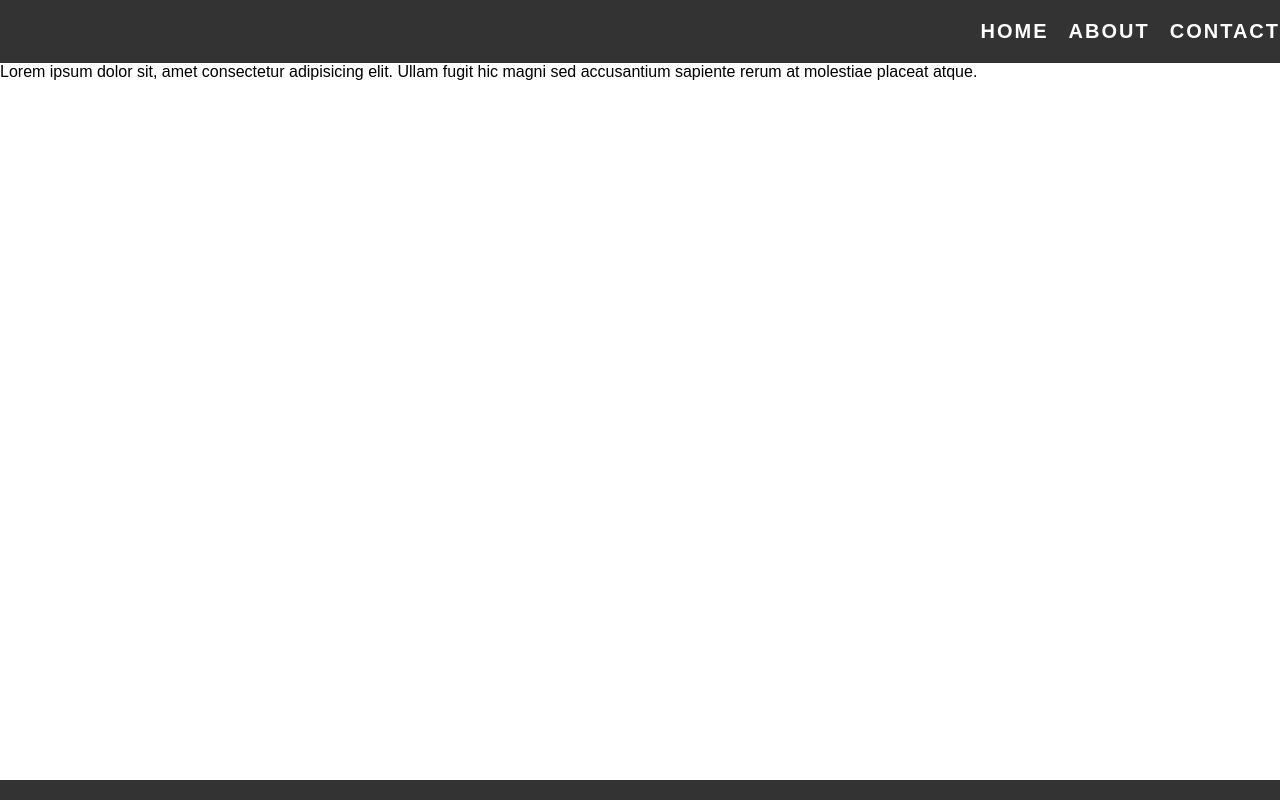
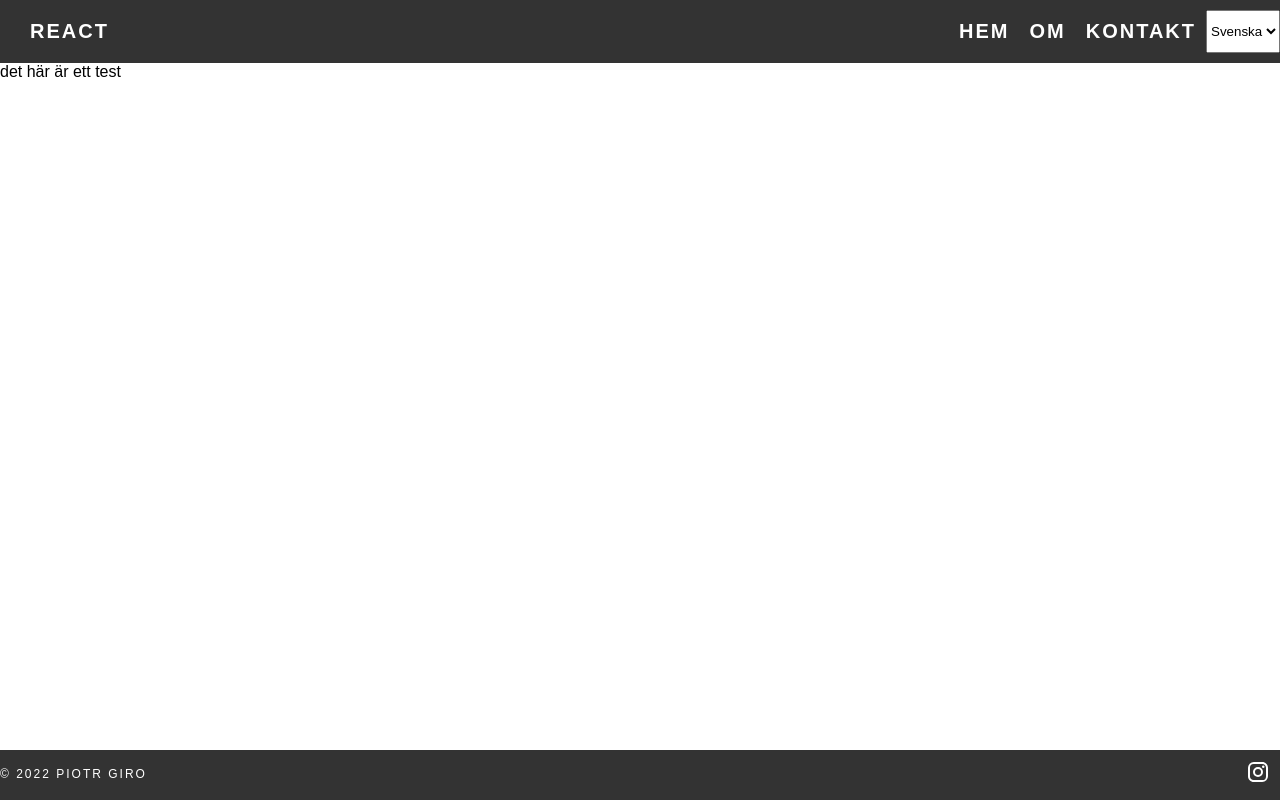
Before and after one commit to Voltair88/piotrgiro-homepage, a React (Create React App) app: page /contact in a window 1280 px wide. Built offline with nearby package versions, Linux system fonts and the light colour scheme.

Commit message:
added translation function

```diff
--- a/package.json
+++ b/package.json
@@ -3,6 +3,9 @@
   "version": "0.1.0",
   "private": true,
   "dependencies": {
+    "@mui/icons-material": "^5.8.4",
+    "@mui/material": "^5.8.6",
+    "@mui/styled-engine-sc": "^5.8.0",
     "@testing-library/jest-dom": "^5.16.4",
     "@testing-library/react": "^13.3.0",
     "@testing-library/user-event": "^13.5.0",
@@ -12,8 +15,10 @@
     "@types/react-dom": "^18.0.5",
     "@types/styled-components": "^5.1.25",
     "framer-motion": "^6.3.15",
+    "i18next": "^21.8.11",
     "react": "^18.2.0",
     "react-dom": "^18.2.0",
+    "react-i18next": "^11.17.3",
     "react-router": "^6.3.0",
     "react-router-dom": "^6.3.0",
     "react-scripts": "^5.0.1",
--- a/src/App.tsx
+++ b/src/App.tsx
@@ -5,9 +5,11 @@ import { BrowserRouter, Route, Routes } from 'react-router-dom';
 import Footer from './Layout/Footer';
 import Navbar from './Layout/Navbar';
 import { GlobalStyled } from 'Styled';
+import { Suspense } from 'react';
 
 function App() {
   return (
+    <Suspense fallback={<div>Loading...</div>}>
       <div className="App">
         <GlobalStyled />
         <BrowserRouter>
@@ -20,6 +22,7 @@ function App() {
         </BrowserRouter>
         <Footer />
       </div>
+    </Suspense>
   );
 }
 
--- a/src/Layout/Footer.tsx
+++ b/src/Layout/Footer.tsx
@@ -1,5 +1,13 @@
 import { Foot } from '../Styled';
+import InstagramIcon from '@mui/icons-material/Instagram';
 
 export default function Footer() {
-  return <Foot></Foot>;
+  return (
+    <Foot>
+      <p> © 2022 Piotr Giro </p>
+      <a href="https://www.instagram.com/piotrgiro/" target="_blank" rel="noreferrer">
+        <InstagramIcon />
+      </a>
+    </Foot>
+  );
 }
--- a/src/Layout/Navbar.tsx
+++ b/src/Layout/Navbar.tsx
@@ -1,12 +1,41 @@
 import { Nav } from '../Styled';
 import { Link } from 'react-router-dom';
+import i18n from 'i18next';
+import { initReactI18next, useTranslation } from 'react-i18next';
+import { translationsEnglish } from 'Translations/TranslationEnglish';
+import { translationSvenska } from 'Translations/TranslationSvenska';
+
+i18n.use(initReactI18next).init({
+  resources: {
+    en: { translation: translationsEnglish },
+    sv: { translation: translationSvenska },
+  },
+  lng: 'sv',
+  fallbackLng: 'sv',
+  interpolation: { escapeValue: false },
+});
 
 export default function Navbar() {
+  const { t } = useTranslation();
+
+  const onChange = (event: React.ChangeEvent<HTMLSelectElement>) => {
+    i18n.changeLanguage(event.target.value);
+  };
+
   return (
     <Nav>
-      <Link to="/">Home</Link>
-      <Link to="/about">About</Link>
-      <Link to="/contact">Contact</Link>
+      <div className="Logo">
+        <Link to="/">
+          <p> React </p>
+        </Link>
+      </div>
+      <Link to="/">{t('home')}</Link>
+      <Link to="/about">{t('about')}</Link>
+      <Link to="/contact">{t('contact')}</Link>
+      <select name="language" onChange={onChange}>
+        <option value="sv">Svenska</option>
+        <option value="en">English</option>
+      </select>
     </Nav>
   );
 }
--- a/src/Pages/Contact.tsx
+++ b/src/Pages/Contact.tsx
@@ -1,10 +1,8 @@
+import { t } from 'i18next';
 import React from 'react';
+import { useTranslation } from 'react-i18next';
 
 export default function Contact() {
-  return (
-    <div>
-      Lorem ipsum dolor sit, amet consectetur adipisicing elit. Ullam fugit hic magni sed accusantium sapiente rerum at
-      molestiae placeat atque.
-    </div>
-  );
+  const { t } = useTranslation();
+  return <div>{t('test')}</div>;
 }
--- a/src/Styled.tsx
+++ b/src/Styled.tsx
@@ -18,16 +18,16 @@ body {
 `;
 
 export const Nav = styled.nav`
+  display: flex;
+  justify-content: flex-end;
   background: #333;
-  padding: 10px;
-  text-align: right;
+  padding: 10px 0;
   color: #fff;
   font-size: 20px;
   font-weight: bold;
   text-transform: uppercase;
   letter-spacing: 2px;
   top: 0;
-  left: 0;
   width: 100%;
 
   & a {
@@ -41,19 +41,44 @@ export const Nav = styled.nav`
       color: #333;
     }
   }
+  & .Logo {
+    top: 0;
+    left: 0;
+    margin-left: 10px;
+    position: absolute;
+  }
+  & .Logo p {
+    margin: auto;
+    padding: 10px;
+  }
 `;
 
 export const Foot = styled.footer`
+  display: flex;
+  justify-content: space-between;
   background: #333;
-  padding: 10px;
-  text-align: center;
   color: #fff;
-  font-size: 20px;
-  font-weight: bold;
+  font-size: 12px;
   text-transform: uppercase;
   letter-spacing: 2px;
   position: fixed;
   bottom: 0;
-  left: 0;
   width: 100%;
+  line-height: 2;
+  height: 50px;
+
+  & a {
+    color: #fff;
+    text-decoration: none;
+    transition: all 0.3s ease-in-out;
+    &:hover {
+      background: #fff;
+      color: #333;
+    }
+  }
+
+  & svg {
+    margin: 0;
+    padding: 10px;
+  }
 `;
--- /dev/null
+++ b/src/Translations/TranslationEnglish.tsx
@@ -0,0 +1 @@
+export const translationsEnglish = { home: 'Home', about: 'About', contact: 'Contact', test: 'this is a test' };
--- /dev/null
+++ b/src/Translations/TranslationSvenska.tsx
@@ -0,0 +1 @@
+export const translationSvenska = { home: 'Hem', about: 'Om', contact: 'Kontakt', test: 'det här är ett test' };
--- a/src/index.tsx
+++ b/src/index.tsx
@@ -1,10 +1,14 @@
 import React from 'react';
 import ReactDOM from 'react-dom/client';
 import App from './App';
+import { I18nextProvider } from 'react-i18next';
+import i18next from 'i18next';
 
 const root = ReactDOM.createRoot(document.getElementById('root') as HTMLElement);
 root.render(
   <React.StrictMode>
-    <App />
+    <I18nextProvider i18n={i18next}>
+      <App />
+    </I18nextProvider>
   </React.StrictMode>
 );
```
Also changed, not shown: 1 other file (tests, documents, lock files or other folders). Lines whose indentation alone changed are shown as unchanged.
